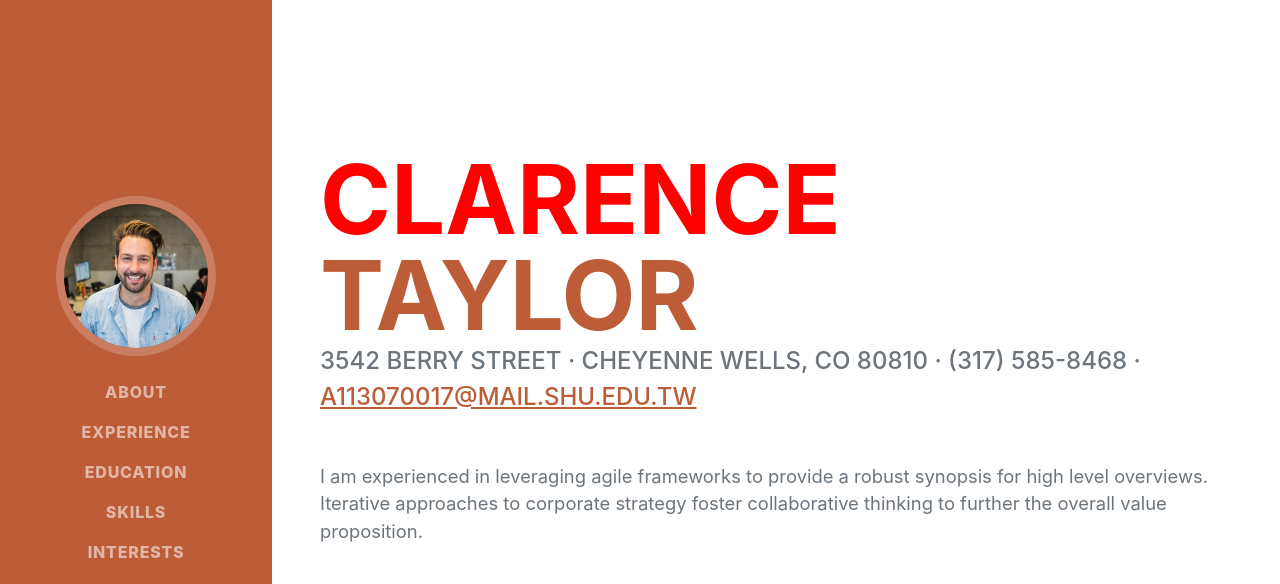
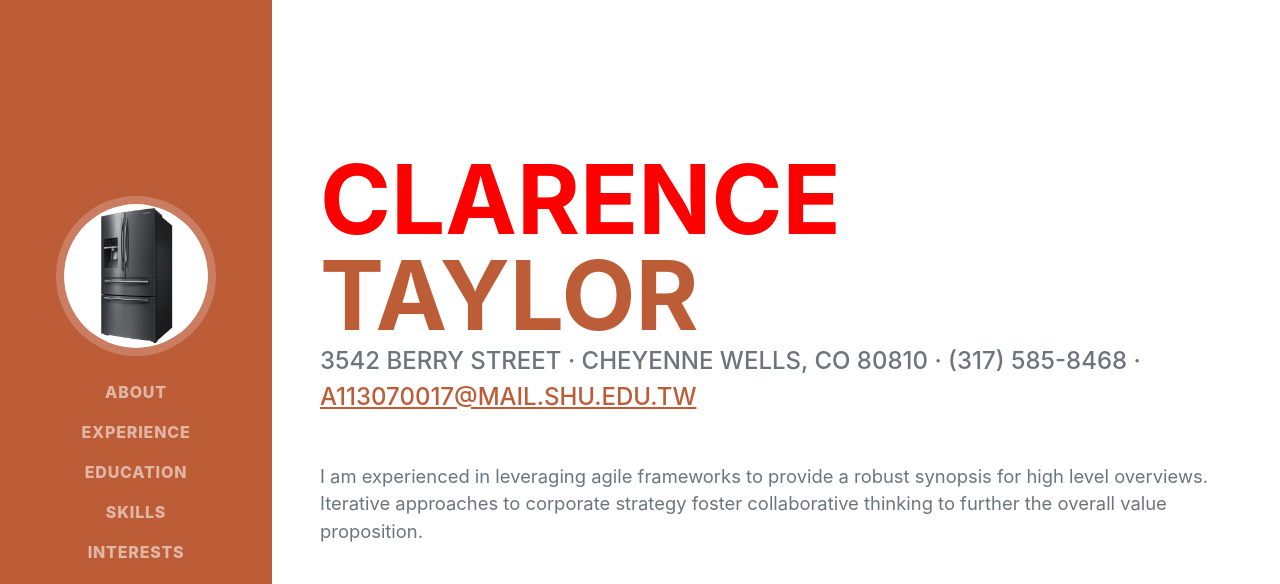
Before and after one commit to A113070027/a113070027.github.io, a plain HTML site: page index.html in a window 1280 px wide. Shown: the top 584 px of the page. Drawn offline with nearby package versions, Linux system fonts and the light colour scheme; a web font is replaced by a local one.

Commit message:
Update index.html

```diff
--- a/index.html
+++ b/index.html
@@ -22,7 +22,7 @@
         <nav class="navbar navbar-expand-lg navbar-dark bg-primary fixed-top" id="sideNav">
             <a class="navbar-brand js-scroll-trigger" href="#page-top">
                 <span class="d-block d-lg-none">Clarence Taylor<i class="bi bi-123"></i></span>
-                <span class="d-none d-lg-block"><img class="img-fluid img-profile rounded-circle mx-auto mb-2" src="assets/img/profile.jpg" alt="..." /></span>
+                <span class="d-none d-lg-block"><img class="img-fluid img-profile rounded-circle mx-auto mb-2" src="assets/img/refrigerator.jpg" alt="..." /></span>
             </a>
             <button class="navbar-toggler" type="button" data-bs-toggle="collapse" data-bs-target="#navbarResponsive" aria-controls="navbarResponsive" aria-expanded="false" aria-label="Toggle navigation"><span class="navbar-toggler-icon"></span></button>
             <div class="collapse navbar-collapse" id="navbarResponsive">
```
